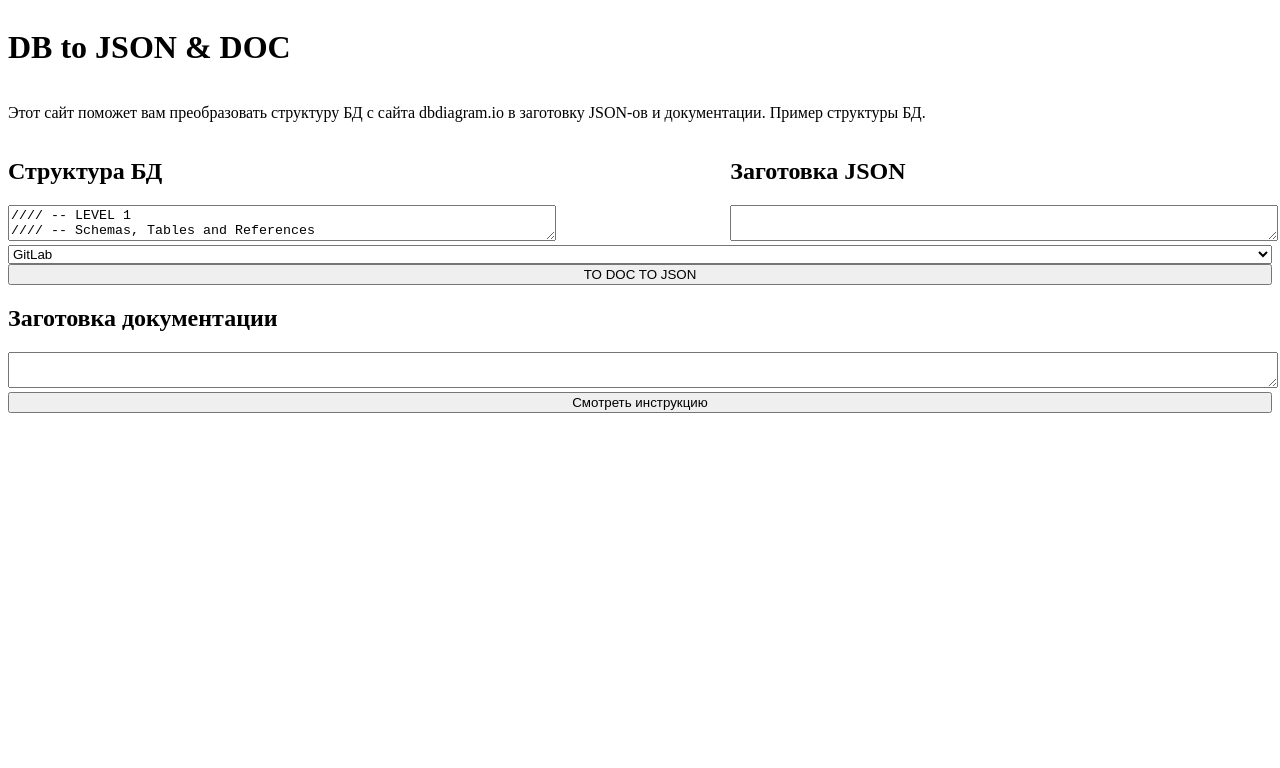
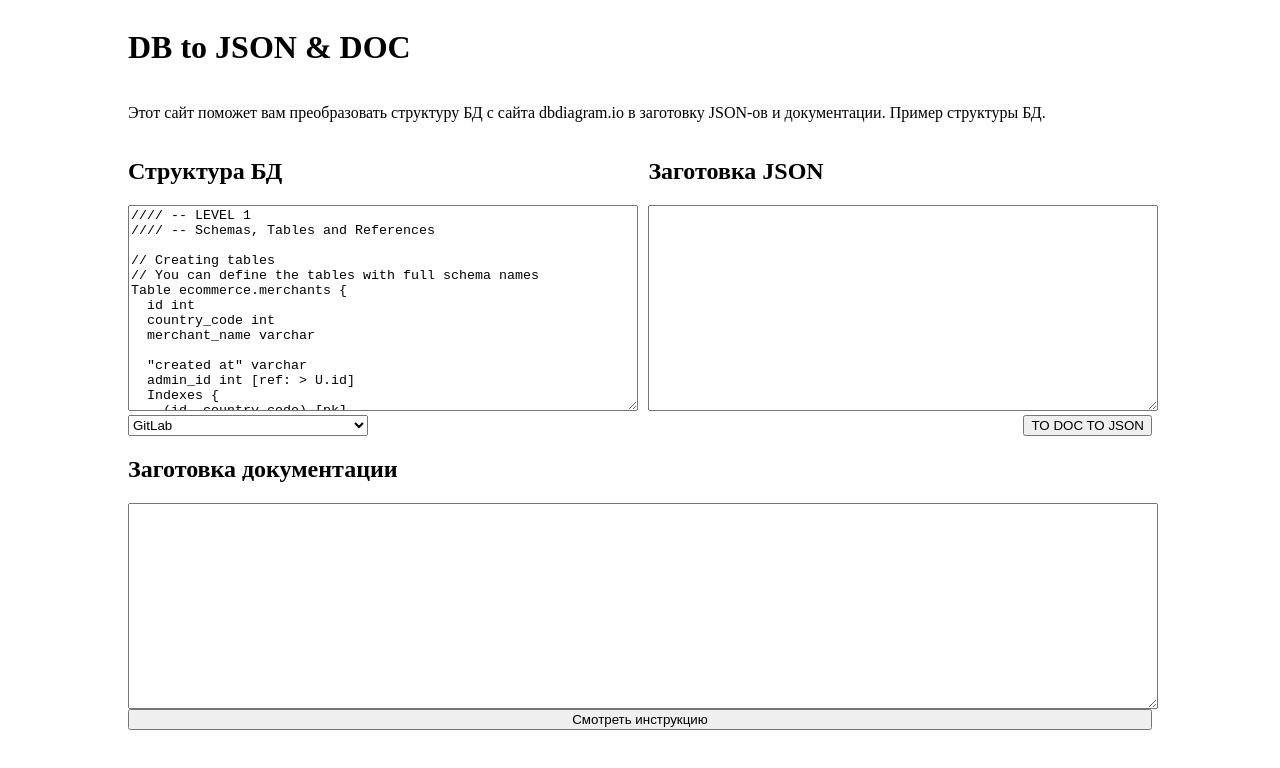
Before and after one commit to ruimage/db-to-json, a React (Create React App) app: page / in a window 1280 px wide. Shown: the top 768 px of the page. Built offline with nearby package versions, Linux system fonts and the light colour scheme.

Commit message:
завершена минимальная разметка

```diff
--- a/src/App.jsx
+++ b/src/App.jsx
@@ -75,8 +75,10 @@ function App() {
         </StyledGridLastColumn>
 
       </StyledMainTextAreas>
-      <ConversionTypeSelector types={conversionTypes} />
-      <Button caption="TO DOC TO JSON" />
+      <StyledControls>
+        <ConversionTypeSelector types={conversionTypes} />
+        <Button caption="TO DOC TO JSON" />
+      </StyledControls>
 
       <InfoArea areaLabel="JSONStructure" caption="Заготовка документации" />
       <Button caption="Смотреть инструкцию" />
@@ -85,14 +87,16 @@ function App() {
 }
 
 const StyledApp = styled.div`
-  min-width: 90vw;
+
+  max-width: 80vw;
+  margin: auto;
   display: flex;
   flex-direction: column;
 `;
 
 const StyledMainTextAreas = styled.div`
   display: grid;
-  grid-template-columns: 3fr 1fr 3fr;
+  grid-template-columns: 3fr 0.1fr 3fr;
 
 `;
 
@@ -106,4 +110,9 @@ const StyledGridLastColumn = styled.div`
   grid-column-end: -2;
 `;
 
+const StyledControls = styled.div`
+  display: flex;
+  justify-content: space-between;
+`;
+
 export default App;
--- a/src/components/ConversionTypeSelector.jsx
+++ b/src/components/ConversionTypeSelector.jsx
@@ -1,9 +1,10 @@
 import React from 'react';
 import PropTypes from 'prop-types';
+import styled from '@emotion/styled';
 
 function ConversionTypeSelector({ types }) {
   return (
-    <select name="conversion">
+    <StyledSelect name="conversion">
       {types.map((curConversionType, conversionTypeIndex) => (
         <option
           key={curConversionType}
@@ -12,9 +13,13 @@ function ConversionTypeSelector({ types }) {
           {curConversionType}
         </option>
       ))}
-    </select>
+    </StyledSelect>
   );
 }
+
+const StyledSelect = styled.select`
+  width: 15rem;
+`;
 
 ConversionTypeSelector.propTypes = {
   // eslint-disable-next-line react/forbid-prop-types,react/require-default-props
--- a/src/components/InfoArea.jsx
+++ b/src/components/InfoArea.jsx
@@ -2,20 +2,17 @@ import React from 'react';
 import PropTypes from 'prop-types';
 import styled from '@emotion/styled';
 
-const StyledInfoArea = styled.div`
-
-`;
-
 const StyledTextArea = styled.textarea`
   width: 100%;
+  height: 25vh;
 `;
 
 function InfoArea({ caption, areaLabel, placeholder }) {
   return (
-    <StyledInfoArea>
+    <>
       <h2>{caption}</h2>
       <StyledTextArea name={areaLabel} id={areaLabel} defaultValue={placeholder} />
-    </StyledInfoArea>
+    </>
   );
 }
 
```
